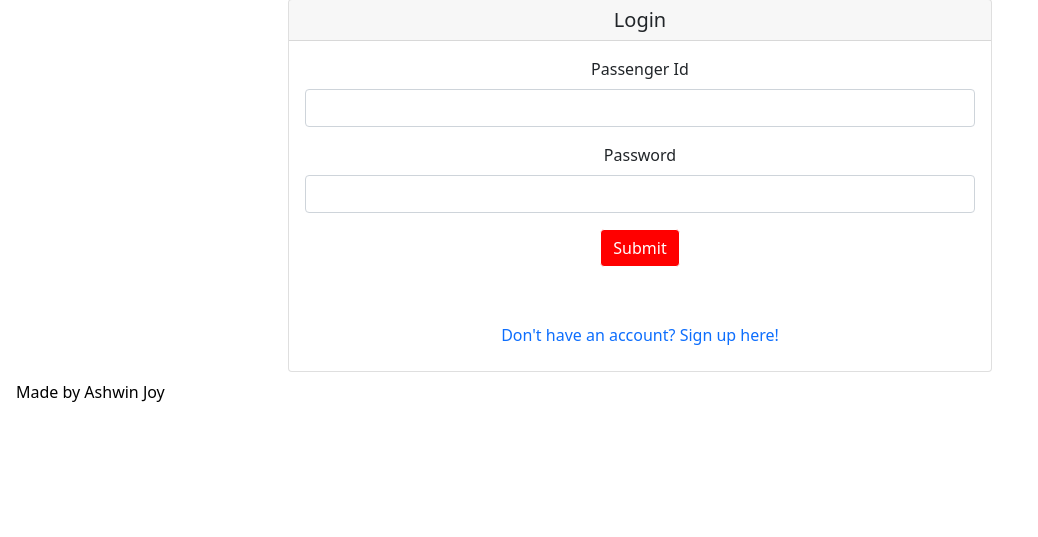
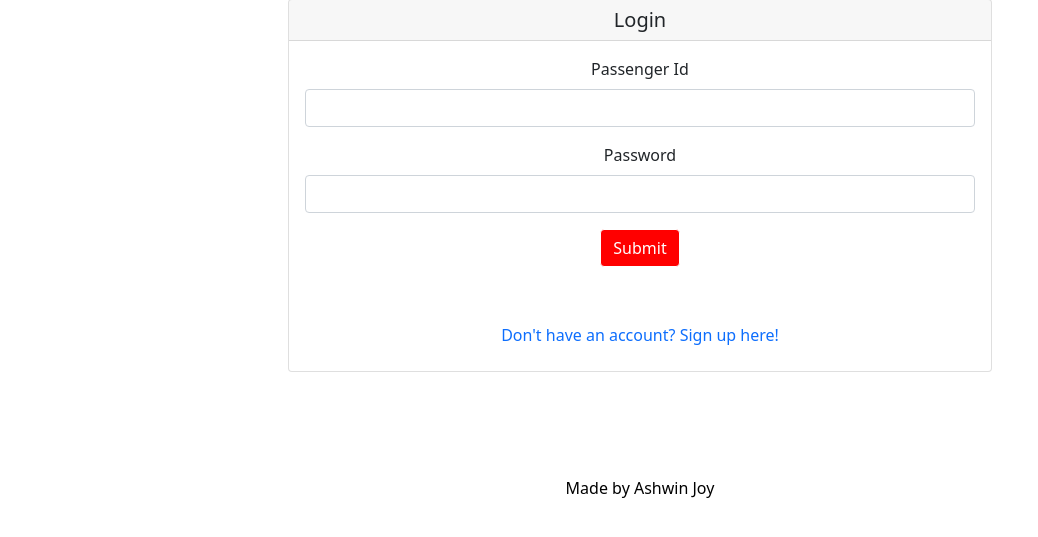
Before and after one commit to AshwinJoy/PMS, a Flask app: page / in a window 1280 px wide. Shown: the part 224-761 px from the top of the page, without its empty margins (0-1038 px from the left). Run offline with Flask 2, Linux system fonts and the light colour scheme.

Commit message:
Update login.html Formatted the Footer Text and Spacing

```diff
--- a/templates/login.html
+++ b/templates/login.html
@@ -33,10 +33,12 @@
   </div>
   </center>
 
-
-<div class="footer">
-  <a style="color:black" href="https://in.linkedin.com/in/ashwinjoy">Made by Ashwin Joy</a>
-</div>
+<br> <br> <br> <br>
+<center>
+    <div class="footer">
+      <a style="color:black" href="https://in.linkedin.com/in/ashwinjoy">Made by Ashwin Joy</a>
+    </div>
+</center>
 
 </body>
 </html>
```
